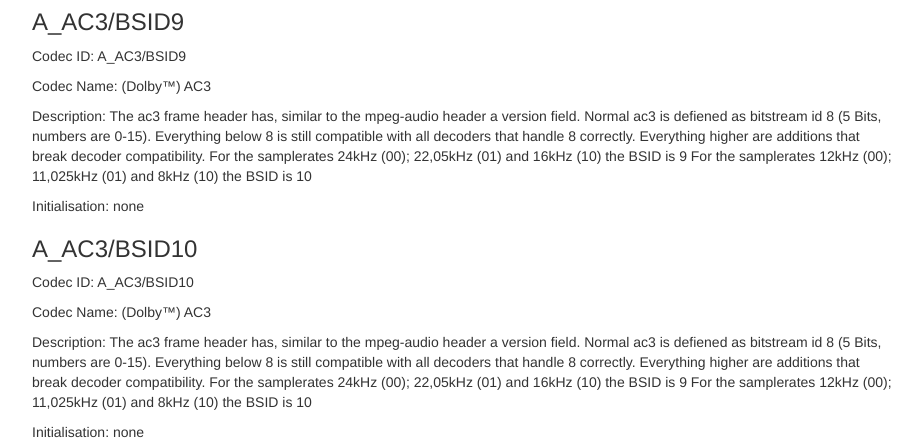
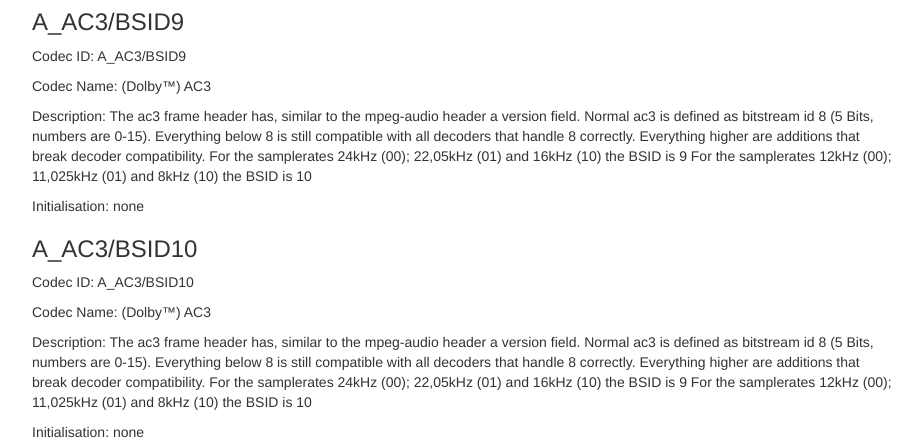
Before and after one commit to ietf-wg-cellar/matroska-specification, a Jekyll site: the page built from codec_specs.md, in a window 1280 px wide and 900 px high, scrolled down 6520 px. Shown: the part 152-592 px from the top of the window, without its empty margins (273-1195 px from the left). Built offline with Jekyll 4.4.1, drawn with Linux system fonts in a browser that asks for light colours; our own code applies the rules of GitHub Pages for plain Markdown files; some of the changed text lies outside the part shown.

Commit message:
unify British & typos

```diff
--- a/codec_specs.md
+++ b/codec_specs.md
@@ -334,7 +334,7 @@
 
 Codec Name: (Dolby™) AC3
 
-Description: The ac3 frame header has, similar to the mpeg-audio header a version field. Normal ac3 is defiened as bitstream id 8 (5 Bits, numbers are 0-15). Everything below 8 is still compatible with all decoders that handle 8 correctly. Everything higher are additions that break decoder compatibility.
+Description: The ac3 frame header has, similar to the mpeg-audio header a version field. Normal ac3 is defined as bitstream id 8 (5 Bits, numbers are 0-15). Everything below 8 is still compatible with all decoders that handle 8 correctly. Everything higher are additions that break decoder compatibility.
 For the samplerates 24kHz (00); 22,05kHz (01) and 16kHz (10) the BSID is 9
 For the samplerates 12kHz (00); 11,025kHz (01) and 8kHz (10) the BSID is 10
 
@@ -346,7 +346,7 @@
 
 Codec Name: (Dolby™) AC3
 
-Description: The ac3 frame header has, similar to the mpeg-audio header a version field. Normal ac3 is defiened as bitstream id 8 (5 Bits, numbers are 0-15). Everything below 8 is still compatible with all decoders that handle 8 correctly. Everything higher are additions that break decoder compatibility.
+Description: The ac3 frame header has, similar to the mpeg-audio header a version field. Normal ac3 is defined as bitstream id 8 (5 Bits, numbers are 0-15). Everything below 8 is still compatible with all decoders that handle 8 correctly. Everything higher are additions that break decoder compatibility.
 For the samplerates 24kHz (00); 22,05kHz (01) and 16kHz (10) the BSID is 9
 For the samplerates 12kHz (00); 11,025kHz (01) and 8kHz (10) the BSID is 10
 
```
Also changed, not shown: other parts of codec_specs.md (+7 -7 lines).
